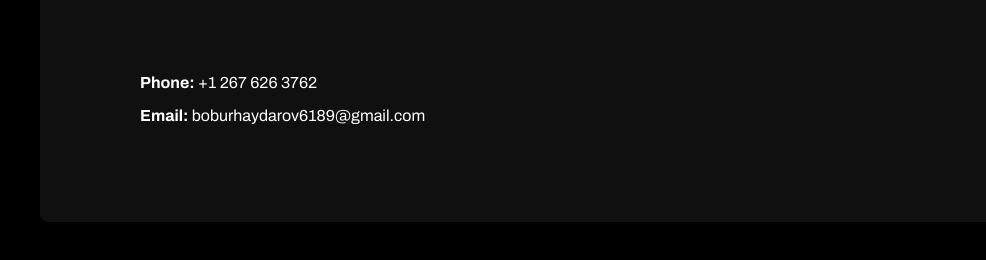
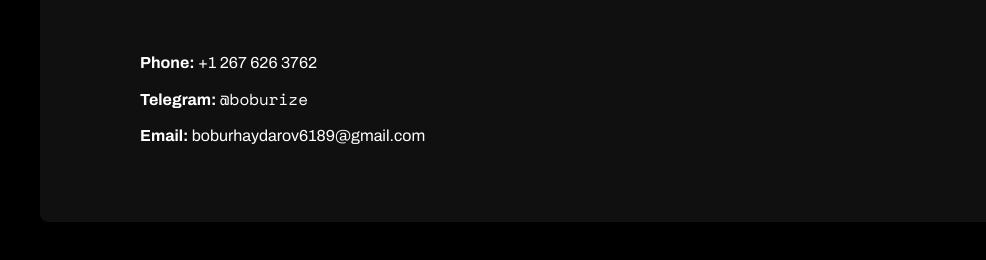
Before and after one commit to soliev-muhammad/BoburidzeBarbershop, a plain HTML site: page docs/index.html in a window 1280 px wide. Shown: the part 1714-1974 px from the top of the page, 0-986 px from the left. Drawn offline with nearby package versions, Linux system fonts and the light colour scheme.

Commit message:
Update index.html

```diff
--- a/docs/index.html
+++ b/docs/index.html
@@ -72,6 +72,7 @@
         <div class="contact-content">
             <div class="contact-info">
                 <p><b>Phone:</b> +1 267 626 3762</p>
+                <p><b>Telegram:</b> <a link="https://t.me/boburize">@boburize</a></p>
                 <p><b>Email:</b> boburhaydarov6189@gmail.com</p>
             </div>
             <div class="contact-logo">
```
